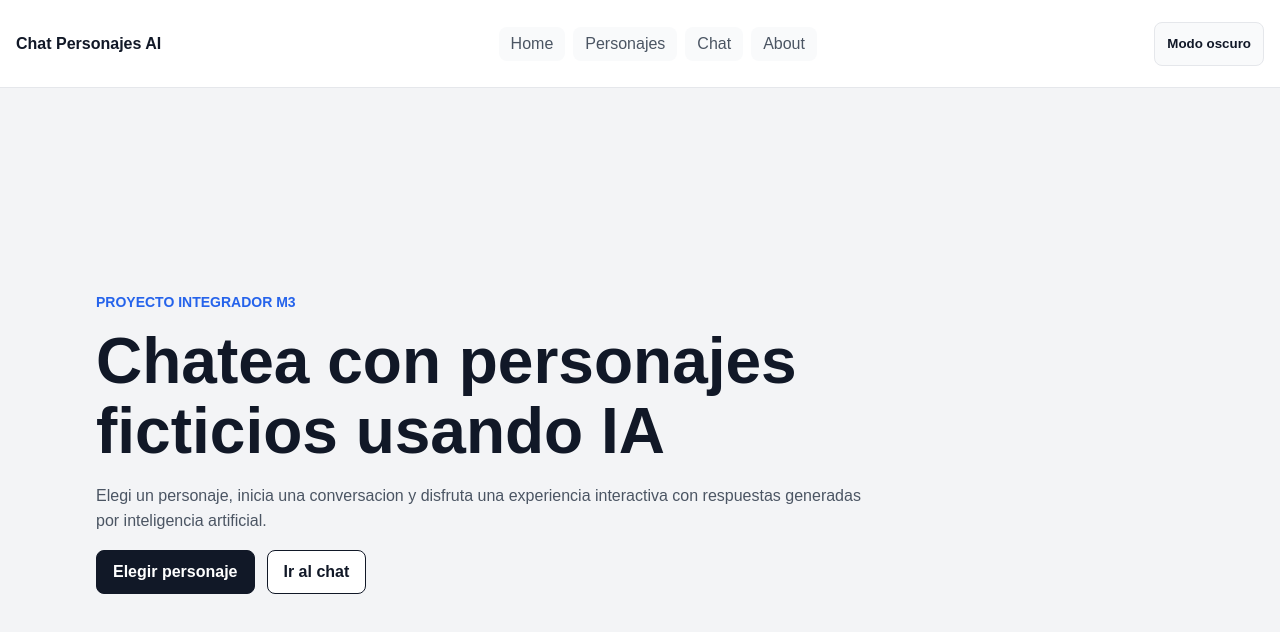
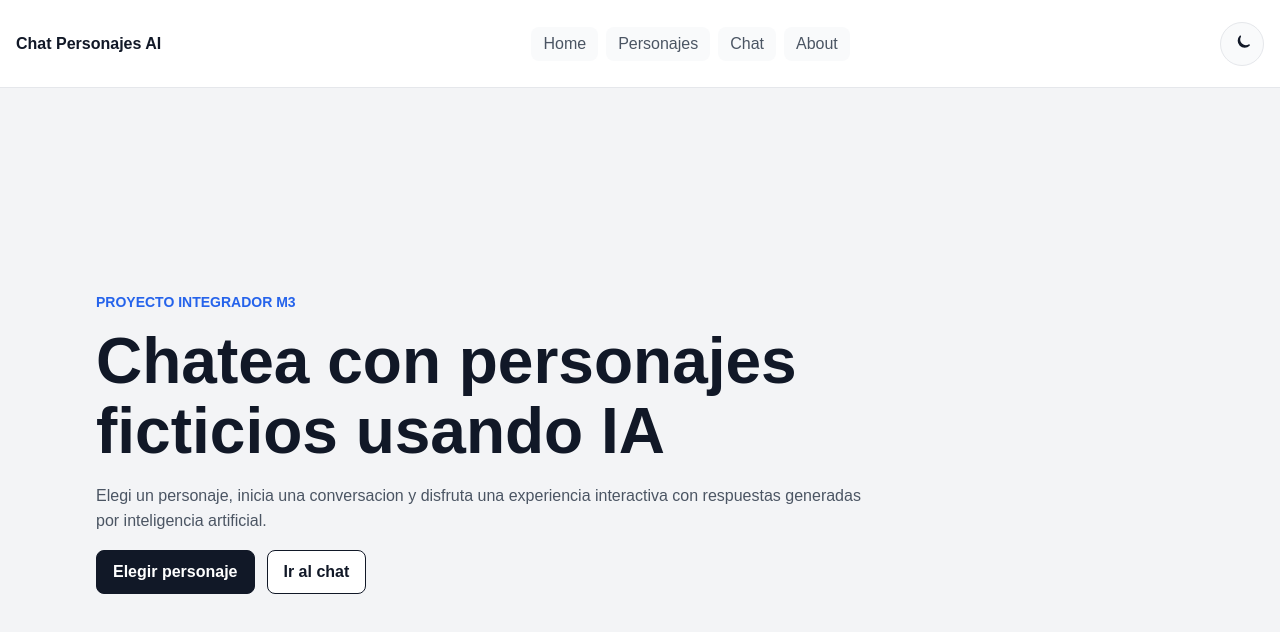
Before and after one commit to noejazmin/ChatPersonajesAI_JazminMorinigo, a website with bundled scripts: page index.html in a window 1280 px wide. Built offline with nearby package versions, Linux system fonts and the light colour scheme.

Commit message:
cambiar toggle de tema a icono

```diff
--- a/index.html
+++ b/index.html
@@ -1,4 +1,4 @@
-<!DOCTYPE html>
+<!doctype html>
 <html lang="es">
   <head>
     <meta charset="UTF-8" />
@@ -8,9 +8,7 @@
   </head>
   <body>
     <header class="site-header">
-    <a class="brand" href="/home">
-      Chat Personajes AI
-    </a>
+      <a class="brand" href="/home"> Chat Personajes AI </a>
 
       <nav class="nav" aria-label="Navegación principal">
         <a href="/home">Home</a>
@@ -19,8 +17,32 @@
         <a href="/about">About</a>
       </nav>
 
-    <button class="theme-toggle" type="button" data-theme-toggle>
-      Modo oscuro
+      <button
+        class="theme-toggle"
+        type="button"
+        data-theme-toggle
+        aria-label="Activar modo oscuro"
+        title="Cambiar tema"
+      >
+        <span class="theme-icon theme-icon--moon" aria-hidden="true">
+          <svg viewBox="0 0 24 24" focusable="false">
+            <path d="M21 14.5A8.5 8.5 0 0 1 9.5 3 7 7 0 1 0 21 14.5z"></path>
+          </svg>
+        </span>
+
+        <span class="theme-icon theme-icon--sun" aria-hidden="true">
+          <svg viewBox="0 0 24 24" focusable="false">
+            <circle cx="12" cy="12" r="4"></circle>
+            <path d="M12 2v2"></path>
+            <path d="M12 20v2"></path>
+            <path d="m4.93 4.93 1.41 1.41"></path>
+            <path d="m17.66 17.66 1.41 1.41"></path>
+            <path d="M2 12h2"></path>
+            <path d="M20 12h2"></path>
+            <path d="m6.34 17.66-1.41 1.41"></path>
+            <path d="m19.07 4.93-1.41 1.41"></path>
+          </svg>
+        </span>
       </button>
     </header>
 
@@ -34,7 +56,9 @@
         </p>
 
         <div class="actions">
-        <a class="button button--primary" href="/characters">Elegir personaje</a>
+          <a class="button button--primary" href="/characters"
+            >Elegir personaje</a
+          >
           <a class="button button--secondary" href="/chat">Ir al chat</a>
         </div>
       </section>
--- a/src/ui/theme.js
+++ b/src/ui/theme.js
@@ -31,5 +31,8 @@ function updateThemeButton(theme) {
 
   if (!button) return;
 
-  button.textContent = theme === "dark" ? "Modo claro" : "Modo oscuro";
+  const label = theme === "dark" ? "Activar modo claro" : "Activar modo oscuro";
+
+  button.setAttribute("aria-label", label);
+  button.setAttribute("title", label);
 }
--- a/styles.css
+++ b/styles.css
@@ -80,16 +80,60 @@ a {
 }
 
 .theme-toggle {
-  min-height: 44px;
-  padding: 0.5rem 0.75rem;
+  position: relative;
+  display: inline-flex;
+  width: 2.75rem;
+  height: 2.75rem;
+  flex: 0 0 auto;
+  align-items: center;
+  justify-content: center;
+  padding: 0;
   border: 1px solid var(--border-color);
-  border-radius: 0.5rem;
+  border-radius: 50%;
   background: var(--soft-bg);
   color: var(--text-main);
-  font-weight: 700;
   cursor: pointer;
 }
 
+.theme-toggle:hover {
+  background: var(--primary-bg);
+  color: var(--primary-text);
+}
+
+.theme-icon {
+  position: absolute;
+  display: inline-flex;
+  width: 1.15rem;
+  height: 1.15rem;
+  align-items: center;
+  justify-content: center;
+  transition: opacity 0.2s ease, transform 0.2s ease;
+}
+
+.theme-icon svg {
+  width: 1.15rem;
+  height: 1.15rem;
+  fill: none;
+  stroke: currentColor;
+  stroke-width: 2;
+  stroke-linecap: round;
+  stroke-linejoin: round;
+}
+
+.theme-icon--sun {
+  opacity: 0;
+  transform: scale(0.75) rotate(-25deg);
+}
+
+[data-theme="dark"] .theme-icon--moon {
+  opacity: 0;
+  transform: scale(0.75) rotate(25deg);
+}
+
+[data-theme="dark"] .theme-icon--sun {
+  opacity: 1;
+  transform: scale(1) rotate(0);
+}
 .app {
   width: 100%;
   max-width: 72rem;
@@ -554,7 +598,7 @@ h2 {
   .character-card {
     min-height: 0;
     box-shadow: none;
-    filter: drop-shadow(0 1rem 1.5rem rgba(17, 24, 39, 0.22));
+    filter: drop-shadow(0 0.55rem 0.85rem rgba(17, 24, 39, 0.22));
   }
 
   .character-media {
```
Lines whose indentation alone changed are shown as unchanged.
